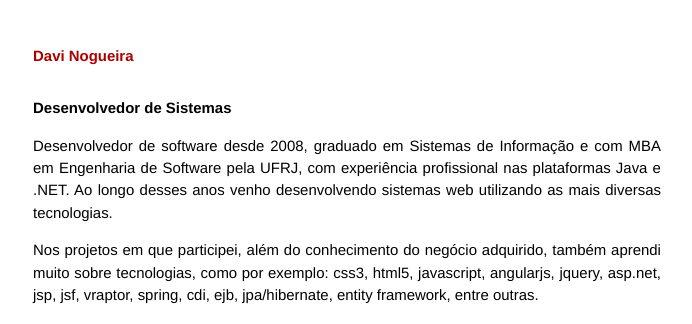
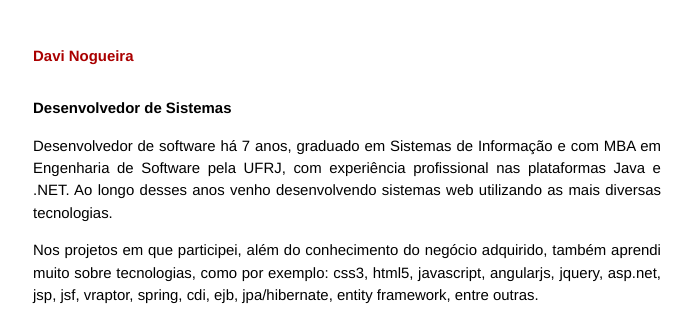
Before and after one commit to davisnog/davisnog.github.com, a Jekyll site: the page built from index.html, in a window 1280 px wide. Shown: the top 324 px of the page, without its empty margins (293-985 px from the left). Built offline with Jekyll 4.4.1, drawn with Linux system fonts in a browser that asks for light colours.

Commit message:
Update default.html

```diff
--- a/_layouts/default.html
+++ b/_layouts/default.html
@@ -23,7 +23,7 @@
 
                 <h2 id='desenvolvedor_de_sistemas'>Desenvolvedor de Sistemas</h2>
 
-<p>Desenvolvedor de software desde 2008, graduado em Sistemas de Informação e com MBA em Engenharia de
+<p>Desenvolvedor de software há 7 anos, graduado em Sistemas de Informação e com MBA em Engenharia de
  Software pela UFRJ, com experiência profissional nas plataformas Java e .NET. Ao longo desses anos venho
  desenvolvendo sistemas web utilizando as mais diversas tecnologias. </p>
 
```
